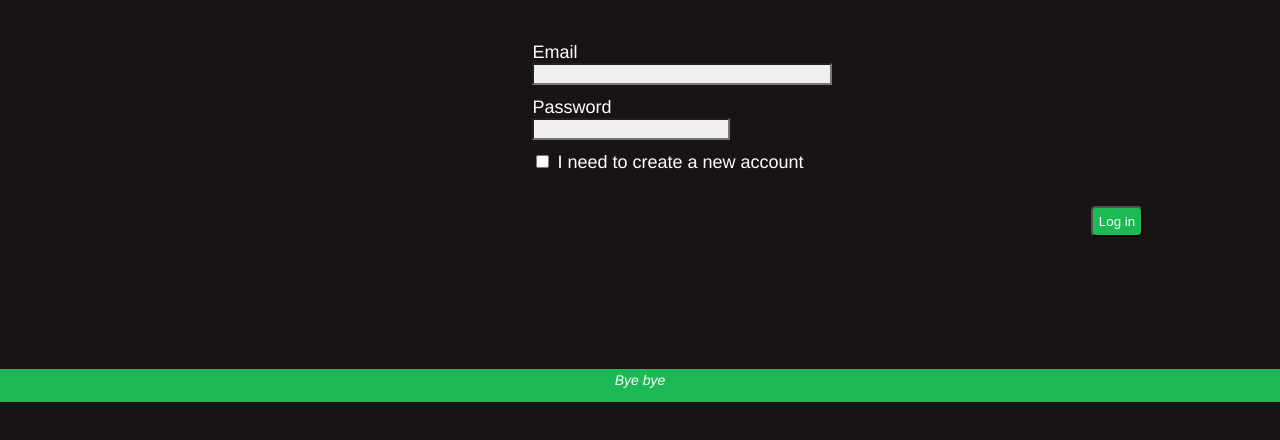
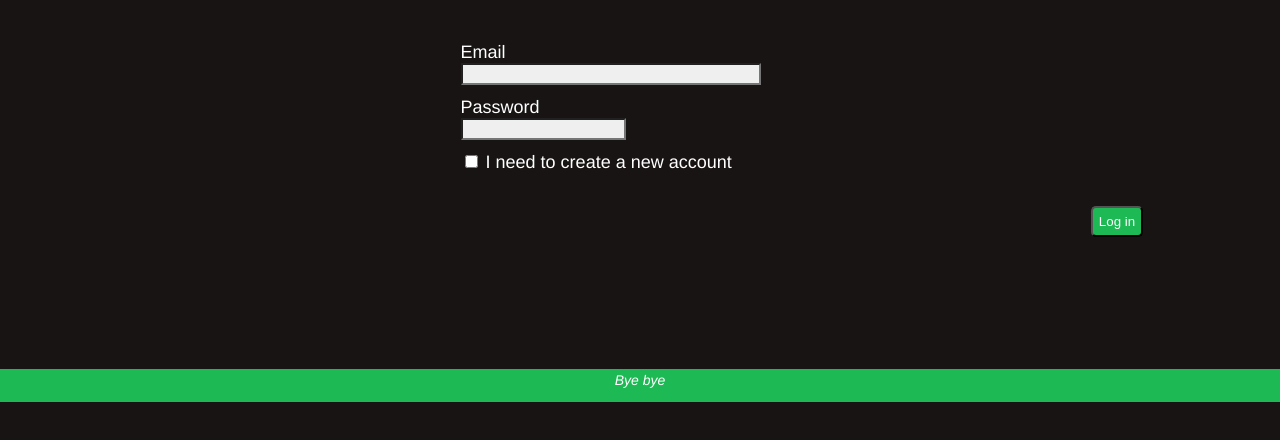
Before and after one commit to avgelix/form01, a plain HTML site: page index.html in a window 1280 px wide. Shown: the part 40-480 px from the top of the page. Drawn offline with Linux system fonts and the light colour scheme.

Commit message:
Fix form and children padding and marginsat all media queries

```diff
--- a/css/screen.css
+++ b/css/screen.css
@@ -230,7 +230,6 @@ select {
     form {
       width: 90%;
       margin: auto;
-    padding-left: 14%;
     }
 
     form > fieldset > ol {
@@ -247,6 +246,12 @@ select {
       margin-left: auto;
       margin-right: auto;
       width: 68%;
+  }
+
+  .short-input > input {
+    width: 30%;
+  }
+
 }
 
 
@@ -266,7 +271,7 @@ select {
 
 @media screen and (min-width: 1000px)  {
   form {
-    padding-left: 22%;
+    padding-left: 14%;
   }
 
   aside {
```
Lines whose indentation alone changed are shown as unchanged.
